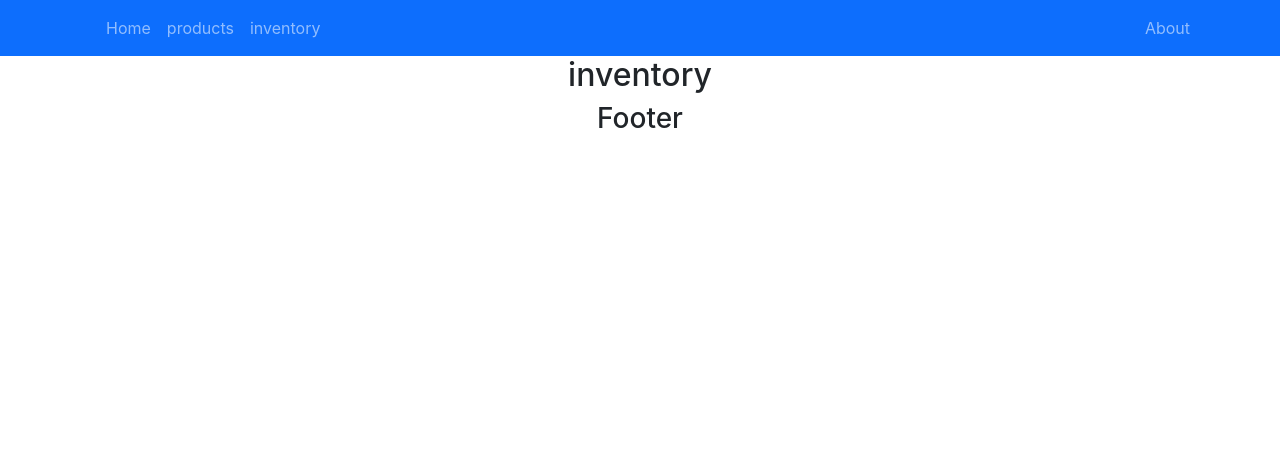
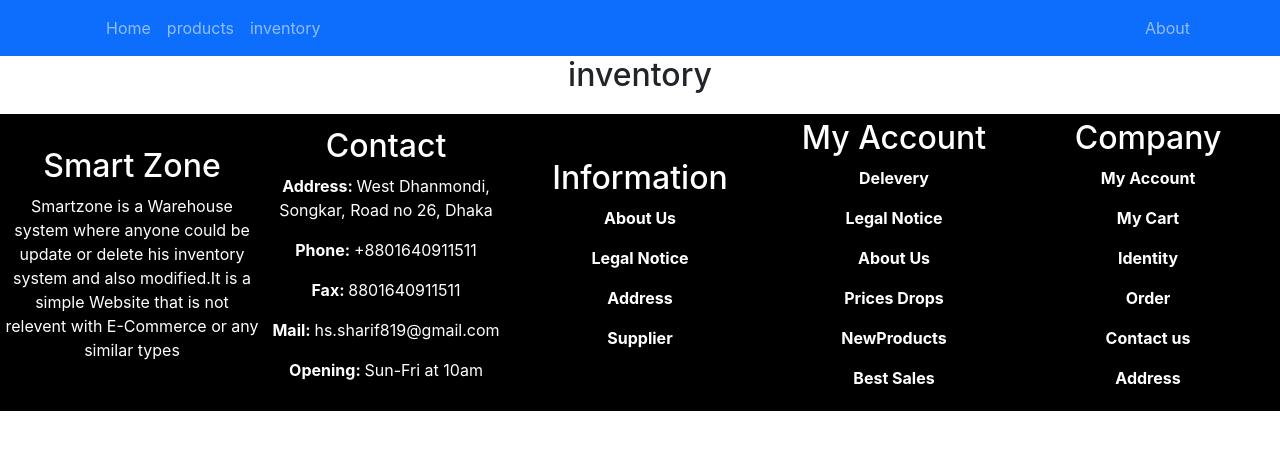
Before and after one commit to hasansharif819/warehouse_management_system_client, a React (Create React App) app: page /inventory in a window 1280 px wide. Shown: the top 450 px of the page. Built offline with nearby package versions, Linux system fonts and the light colour scheme.

Commit message:
Footer is done

```diff
--- /dev/null
+++ b/src/pages/shared/Footer/Footer.css
@@ -0,0 +1,24 @@
+.footerClass{
+    background-color: black;
+    color: white;
+    display: flex;
+    align-items: center;
+    justify-content: space-between;
+    margin-top: 20px;
+    padding: 5px;
+}
+.name{
+    width: 20%;
+}
+.contact{
+    width: 20%;
+}
+.info{
+    width: 20%;
+}
+.account{
+    width: 20%;
+}
+.company{
+    width: 20%;
+}
--- a/src/pages/shared/Footer/Footer.js
+++ b/src/pages/shared/Footer/Footer.js
@@ -1,9 +1,46 @@
 import React from 'react';
+import './Footer.css';
 
 const Footer = () => {
     return (
-        <div>
-            <h3>Footer</h3>
+        <div className='footerClass'>
+            <div className="name">
+                <h2>Smart Zone</h2>
+                <p>Smartzone is a Warehouse system where anyone could be update or delete his inventory system and also modified.It is a simple Website that is not relevent with E-Commerce or any similar types</p>
+            </div>
+            <div className="contact">
+                <h2>Contact</h2>
+                <p><strong>Address: </strong>West Dhanmondi, Songkar, Road no 26, Dhaka</p>
+                <p><strong>Phone: </strong>+8801640911511</p>
+                <p><strong>Fax: </strong>8801640911511</p>
+                <p><strong>Mail: </strong>hs.sharif819@gmail.com</p>
+                <p><strong>Opening: </strong>Sun-Fri at 10am</p>
+            </div>
+            <div className="info">
+                <h2>Information</h2>
+                <p><strong>About Us </strong></p>
+                <p><strong>Legal Notice </strong></p>
+                <p><strong>Address </strong></p>
+                <p><strong>Supplier </strong></p>
+            </div>
+            <div className="account">
+                <h2>My Account</h2>
+                <p><strong>Delevery </strong></p>
+                <p><strong>Legal Notice </strong></p>
+                <p><strong>About Us </strong></p>
+                <p><strong>Prices Drops</strong></p>
+                <p><strong>NewProducts </strong></p>
+                <p><strong>Best Sales</strong></p>
+            </div>
+            <div className="company">
+                <h2>Company</h2>
+                <p><strong>My Account</strong></p>
+                <p><strong>My Cart</strong></p>
+                <p><strong>Identity</strong></p>
+                <p><strong>Order</strong></p>
+                <p><strong>Contact us</strong></p>
+                <p><strong>Address</strong></p>
+            </div>
         </div>
     );
 };
--- a/src/pages/shared/Home/Home.js
+++ b/src/pages/shared/Home/Home.js
@@ -1,13 +1,19 @@
-import React from 'react';
+import React, { useEffect, useState } from 'react';
 import { Carousel } from 'react-bootstrap';
 import img1 from '../../../image/carousal/img1.jpg';
 import img2 from '../../../image/carousal/img2.jpg';
 import img3 from '../../../image/carousal/img3.jpg';
+import HomeInventory from '../HomeInventory/HomeInventory';
 
 const Home = () => {
+    const [products, setProducts] = useState([]);
+    useEffect( () => {
+        fetch('http://localhost:5000/products')
+        .then(res => res.json())
+        .then(data => setProducts(data))
+    }, [])
     return (
         <div>
-            <h2>This is Home page</h2>
             {/* carousal  */}
             <Carousel variant="dark">
                 <Carousel.Item>
@@ -41,6 +47,15 @@ const Home = () => {
                     </Carousel.Caption>
                 </Carousel.Item>
             </Carousel>
+            <h2 className='bg-primary my-5 py-3'>Inventory</h2>
+            <div className="mobileGrid">
+                {
+                    products.slice(0,6).map(product => <HomeInventory
+                        key={product._id}
+                        product = {product}
+                    ></HomeInventory>)
+                }
+            </div>
         </div>
     );
 };
--- /dev/null
+++ b/src/pages/shared/HomeInventory/HomeInventory.js
@@ -0,0 +1,14 @@
+import React from 'react';
+
+const HomeInventory = ({product}) => {
+    // const [img, name] = {product};
+    return (
+        <div className='mobile'>
+            <img width={300} height={300} src={product.img} alt="" />
+            <h4>{product.name}</h4>
+            <button className='btn btn-primary p-2 mb-3'>Update</button>
+        </div>
+    );
+};
+
+export default HomeInventory;
```
Also changed, not shown: public/products.json (+22 -0 lines).
